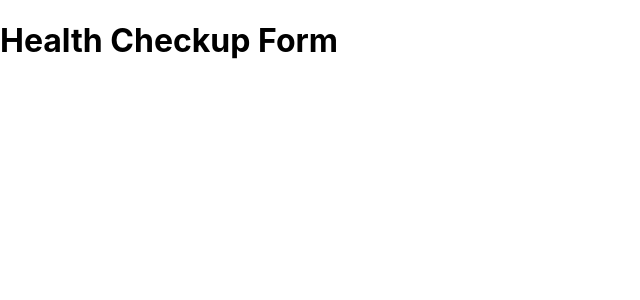
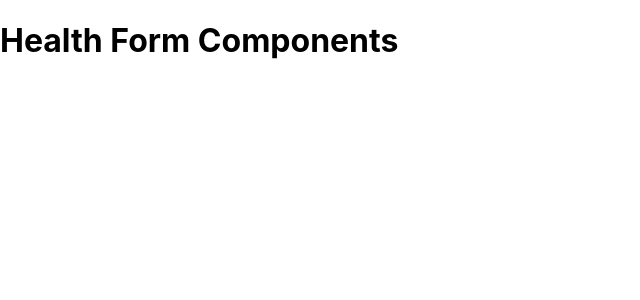
Before and after one commit to vrushang1/credai-frontend, a Next.js app: page /healthcheckup in a window 1280 px wide. Shown: the top 300 px of the page, without its empty margins (0-640 px from the left). Built offline with nearby package versions, Linux system fonts and the light colour scheme.

Commit message:
components-init

```diff
--- /dev/null
+++ b/components/healthform.jsx
@@ -0,0 +1,12 @@
+function HealthForm()
+{
+    return(
+
+        <>
+            <h1>Health Form Components</h1>
+        </>
+    );
+}
+
+
+export default HealthForm;
--- a/pages/healthcheckup/index.js
+++ b/pages/healthcheckup/index.js
@@ -1,10 +1,11 @@
+import HealthForm from "../../components/healthform";
+
+
 export default function HealthCheckup()
 {
     return (
         <>
-            <h1>
-                Health Checkup Form
-            </h1>
+           <HealthForm/>
         </>
     );
 }
```
